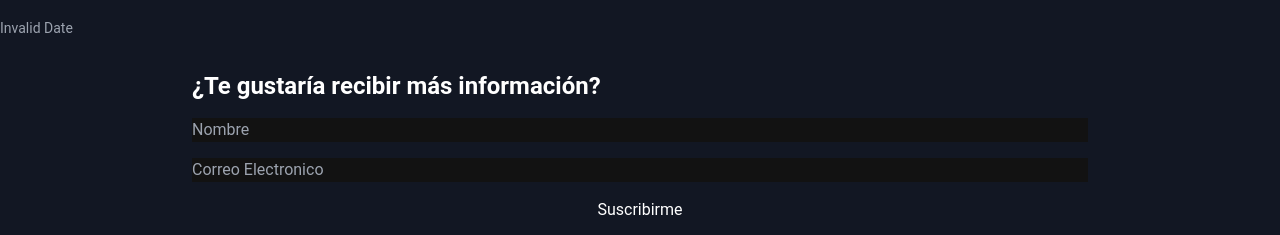
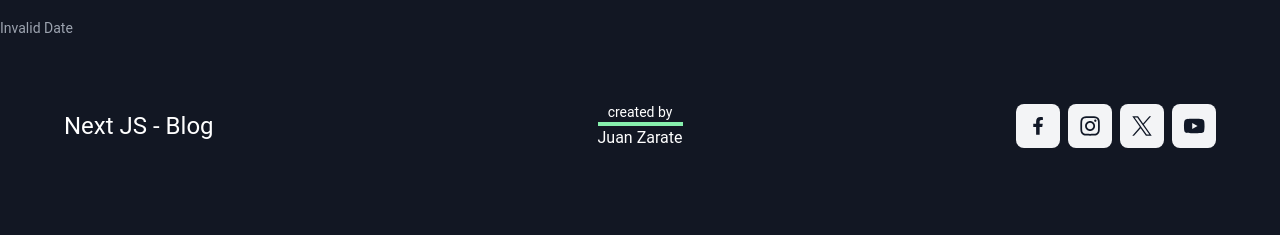
Before and after one commit to juanbjs/nextjs-blog, a Next.js app: page /noticias/1 in a window 1280 px wide. Shown: the part 1437-1672 px from the top of the page. After the commit the page ends 1619 px from the top, so only its background shows below. Built offline with nearby package versions, Linux system fonts and the light colour scheme.

Commit message:
se agrega footer

```diff
--- a/components/Footer/index.jsx
+++ b/components/Footer/index.jsx
@@ -1,20 +1,40 @@
+import Link from "next/link"
+import Body from "../Body/Body"
+import FacebookIcon from "../Icons/FacebookIcon"
+import InstagramIcon from "../Icons/InstagramIcon"
+import XIcon from "../Icons/XIcon"
+import YoutubeIcon from "../Icons/YoutubeIcon"
+
 export default function Footer() {
   return (
-    <section className="w-full">
-      <div className="mr-auto ml-auto sm:px-6 max-w-sm sm:max-w-lg md:max-w-2xl lg:max-w-4xl xl:max-w-4xl xl:px-0">
-        <div>
-          <p className="text-2xl font-bold">
-            {'¿Te gustaría recibir más información?'}
+    <Body>
+      <div className="sm:flex sm:items-center">
+        <div className="logo flex-1 pb-8">
+          <Link href="/">
+            <p className="text-2xl">
+              {'Next JS - Blog'}
+            </p>
+          </Link>
+        </div>
+        <div className="text-center pb-8">
+          <p className="text-sm border-b-4 border-green-300">
+            {'created by'}
           </p>
+          <Link href="https://github.com/juanbjs" target="_blank">
+            <p className="text-base">
+              {'Juan Zarate'}
+            </p>
+          </Link>
         </div>
-        <div className="pt-4 pb-4">
-          <form className="flex flex-col">
-            <input className="mb-4" type="text" name="Nombre" placeholder="Nombre" />
-            <input className="mb-4"type="text" name="Correo Electronico" placeholder="Correo Electronico" />
-            <button className="btn-primary" type="submit">Suscribirme</button>
-          </form>
+        <div className="rrss flex-1 pb-8">
+          <div className="flex justify-end space-x-2">
+            <FacebookIcon href={'https://www.facebook.com/'} />
+            <InstagramIcon href={'https://www.instagram.com/'} />
+            <XIcon href={'https://x.com/'} />
+            <YoutubeIcon href={'https://www.youtube.com/'} />
+          </div>
         </div>
       </div>
-    </section>
+    </Body>
   )
 }
```
